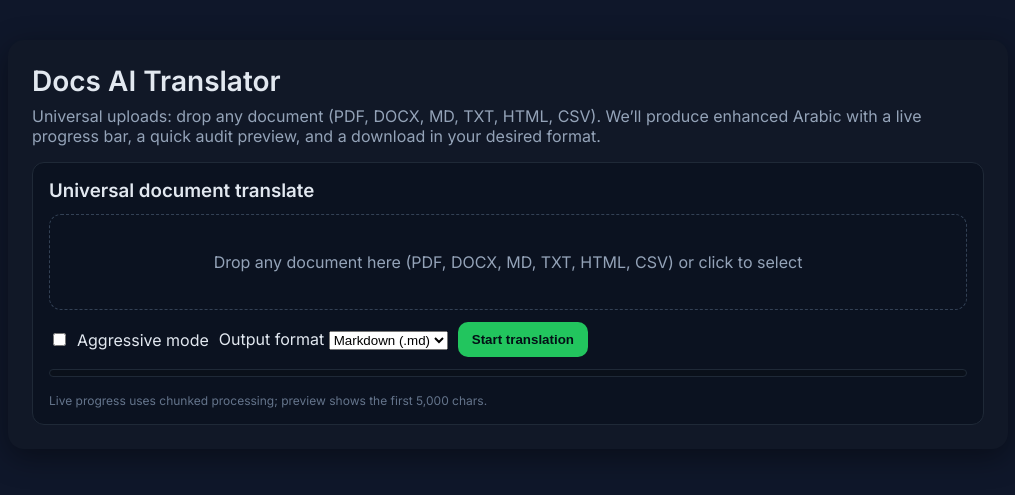
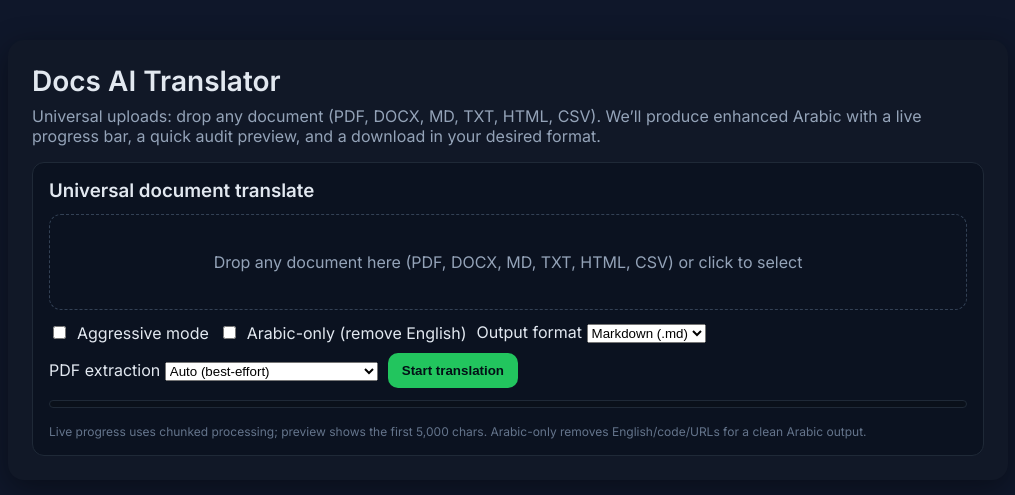
Before and after one commit to Fadil369/ar-docs-translator, a FastAPI app: page / in a window 1280 px wide. Shown: the top 495 px of the page, without its empty margins (132-1147 px from the left). Run offline with FastAPI, Linux system fonts and the light colour scheme; some libraries are stand-ins or nearby versions.

Commit message:
feat: universal ingestion, Arabic-only cleanup, PDF modes, CF deploy

````diff
--- a/requirements.txt
+++ b/requirements.txt
@@ -6,8 +6,6 @@ uvicorn[standard]>=0.30.0
 jinja2>=3.1.2
 python-multipart>=0.0.20
 python-docx>=1.1.2
-pdfminer.six>=20231228
-python-docx>=1.1.0
-pdfminer.six>=20231228
-python-docx>=1.1.2
 pdfminer.six>=20240706
+PyMuPDF>=1.24.9
+pdfplumber>=0.11.4
--- a/webapp/app.py
+++ b/webapp/app.py
@@ -6,7 +6,7 @@ import shutil
 import tempfile
 import zipfile
 from pathlib import Path
-from typing import List, Optional
+from typing import List, Optional, Tuple
 
 from fastapi import FastAPI, UploadFile, File, Form
 from fastapi.responses import HTMLResponse, JSONResponse, FileResponse
@@ -70,6 +70,48 @@ def _likely_english(text: str) -> bool:
     return ascii_letters > 150 and ratio < 0.15
 
 
+def _arabic_only_cleanup(text: str) -> str:
+    text = re.sub(r"```[\s\S]*?```", "\n", text, flags=re.MULTILINE)
+    text = re.sub(r"`[^`]*`", " ", text)
+    text = re.sub(r"({%[^%]*%}|{{[^}]*}})", " ", text)
+    text = re.sub(r"https?://\S+|www\.\S+", " ", text)
+    text = re.sub(r"\b[\w\.-]+@[\w\.-]+\.[A-Za-z]{2,}\b", " ", text)
+    text = re.sub(r"<[^>]+>", " ", text)
+    # Remove Latin letters (keep digits/punct)
+    text = re.sub(r"[A-Za-z]", "", text)
+    # Remove empty bracket pairs
+    text = re.sub(r"\(\s*\)", " ", text)
+    text = re.sub(r"\[\s*\]", " ", text)
+    text = re.sub(r"\{\s*\}", " ", text)
+    # Normalize whitespace
+    text = re.sub(r"[ \t]+", " ", text)
+    # Keep only lines containing Arabic
+    kept = []
+    for line in text.splitlines():
+        if re.search(r"[\u0600-\u06FF]", line):
+            kept.append(line.strip())
+    text = "\n".join(kept)
+    text = re.sub(r"(\n\s*){3,}", "\n\n", text)
+    text = _arabic_typography(text)
+    return text.strip()
+
+
+def _arabic_typography(text: str, convert_digits: bool = True) -> str:
+    # Convert Western digits to Arabic-Indic
+    if convert_digits:
+        text = text.translate(str.maketrans("0123456789", "٠١٢٣٤٥٦٧٨٩"))
+    # Punctuation replacements
+    text = text.replace(",", "،").replace(";", "؛")
+    # Replace question marks only when adjacent to Arabic letters
+    text = re.sub(r"(?<=\w)\?", "؟", text)
+    # Remove space before punctuation and ensure single space after where appropriate
+    text = re.sub(r"\s+([،؛:])", r"\1", text)
+    text = re.sub(r"([،؛:])([^\s\n])", r"\1 \2", text)
+    # Collapse multiple spaces
+    text = re.sub(r"[ \t]+", " ", text)
+    return text
+
+
 def _strip_html(html: str) -> str:
     html = re.sub(r"<script[\s\S]*?</script>", "", html, flags=re.IGNORECASE)
     html = re.sub(r"<style[\s\S]*?</style>", "", html, flags=re.IGNORECASE)
@@ -78,7 +120,111 @@ def _strip_html(html: str) -> str:
     return html.strip()
 
 
-def _extract_text_generic(path: Path) -> str:
+def _clean_paragraphs(text: str) -> str:
+    text = text.replace("\r\n", "\n").replace("\r", "\n")
+    text = re.sub(r"(\w)-\n(\w)", r"\1\2", text)
+    paras = re.split(r"\n\s*\n", text)
+    joined = []
+    for p in paras:
+        lines = [ln.strip() for ln in p.split("\n") if ln.strip()]
+        if not lines:
+            continue
+        # Join single line breaks within a paragraph
+        joined.append(" ".join(lines))
+    out = "\n\n".join(joined)
+    out = re.sub(r"[ \t]+", " ", out)
+    return out.strip()
+
+
+def _extract_pdf_text(path: Path, mode: str = "auto") -> str:
+    pages: List[str] = []
+    used = None
+    # Try PyMuPDF first if allowed
+    if mode in ("auto", "fitz", "layout"):
+        try:
+            import fitz  # PyMuPDF
+            used = "fitz"
+            doc = fitz.open(str(path))
+            for page in doc:
+                txt = page.get_text("text") or ""
+                pages.append(txt)
+        except Exception:
+            pages = []
+            used = None
+    # Fallback to pdfplumber
+    if not pages and mode in ("auto", "plumber", "layout"):
+        try:
+            import pdfplumber
+            used = "plumber"
+            with pdfplumber.open(str(path)) as pdf:
+                for p in pdf.pages:
+                    txt = p.extract_text() or ""
+                    pages.append(txt)
+        except Exception:
+            pages = []
+            used = None
+    # Try PDFMiner with layout params if requested
+    if (mode == "layout") and not pages:
+        try:
+            from pdfminer.high_level import extract_text
+            from pdfminer.layout import LAParams
+            used = "pdfminer-layout"
+            laparams = LAParams(all_texts=True, line_margin=0.2, word_margin=0.1, char_margin=1.0)
+            raw = extract_text(str(path), laparams=laparams) or ""
+            pages = [raw]
+        except Exception:
+            pages = []
+            used = None
+    # Fallback to pdfminer default
+    if not pages:
+        try:
+            from pdfminer.high_level import extract_text
+            used = "pdfminer"
+            raw = extract_text(str(path)) or ""
+            pages = [raw]
+        except Exception:
+            return ""
+
+    # Header/footer removal heuristic if we have multiple pages
+    first_counts = {}
+    last_counts = {}
+    def norm_line(s: str) -> str:
+        s = s.strip()
+        s = re.sub(r"\s+", " ", s)
+        return s
+    if len(pages) > 1:
+        for txt in pages:
+            lines = [l for l in txt.splitlines() if l.strip()]
+            if not lines:
+                continue
+            first = norm_line(lines[0])
+            last = norm_line(lines[-1])
+            first_counts[first] = first_counts.get(first, 0) + 1
+            last_counts[last] = last_counts.get(last, 0) + 1
+        threshold = max(2, int(0.6 * len(pages)))
+        headers = {k for k, v in first_counts.items() if v >= threshold and 0 < len(k) <= 100}
+        footers = {k for k, v in last_counts.items() if v >= threshold and 0 < len(k) <= 100}
+    else:
+        headers, footers = set(), set()
+
+    cleaned_pages: List[str] = []
+    for txt in pages:
+        lines = [l for l in txt.splitlines()]
+        # strip page numbers alone
+        if lines:
+            if norm_line(lines[:1][0]) in headers:
+                lines = lines[1:]
+            if lines and norm_line(lines[-1]) in footers:
+                lines = lines[:-1]
+        lines = [ln for ln in lines if not re.fullmatch(r"\s*\d+\s*", ln)]
+        cleaned_pages.append("\n".join(lines))
+
+    merged = "\n\n".join(cleaned_pages)
+    merged = _clean_paragraphs(merged)
+    return merged
+
+
+def _extract_text_generic(path: Path, pdf_mode: str = "auto") -> str:
     ext = path.suffix.lower()
     try:
         if ext in {".md", ".txt", ".csv", ".log", ".rtf"}:
@@ -98,11 +244,7 @@ def _extract_text_generic(path: Path) -> str:
             except Exception:
                 return ""
         if ext == ".pdf":
-            try:
-                from pdfminer.high_level import extract_text
-                return extract_text(str(path)) or ""
-            except Exception:
-                return ""
+            return _extract_pdf_text(path, mode=pdf_mode)
     except Exception:
         return ""
     # Fallback best-effort decode
@@ -113,7 +255,7 @@ def _extract_text_generic(path: Path) -> str:
         return raw.decode("latin-1", errors="ignore")
 
 
-async def _process_file_job(session_id: str, src_path: Path, aggressive: bool, desired_format: str):
+async def _process_file_job(session_id: str, src_path: Path, aggressive: bool, desired_format: str, pdf_mode: str = "auto", arabic_only: bool = False):
     JOBS[session_id] = {
         "status": "processing",
         "progress": 0,
@@ -123,8 +265,8 @@ async def _process_file_job(session_id: str, src_path: Path, aggressive: bool, d
         "error": None,
     }
     try:
-        text = _extract_text_generic(src_path)
-        translator = LocalAITranslator(docs_root=str(ROOT / "docs"), aggressive=aggressive)
+        text = _extract_text_generic(src_path, pdf_mode=pdf_mode)
+        translator = LocalAITranslator(docs_root=str(ROOT / "docs"), aggressive=aggressive, arabic_only=arabic_only)
         total = max(1, (len(text) // 10000) + 1)
         out_parts: List[str] = []
         for idx in range(total):
@@ -138,12 +280,14 @@ async def _process_file_job(session_id: str, src_path: Path, aggressive: bool, d
             await asyncio.sleep(0)  # yield
 
         output_text = "\n\n".join(out_parts)
+        if arabic_only:
+            output_text = _arabic_only_cleanup(output_text)
 
         # Wrap as Markdown frontmatter if requested
         sess_dir = src_path.parent
         if desired_format == "md":
             title = src_path.stem
-            frontmatter = f"---\nlang: ar\ntitle: \"{title}\"\n---\n\n"
+            frontmatter = f"---\nlang: ar\ndir: rtl\ntitle: \"{title}\"\n---\n\n"
             output_text = frontmatter + output_text
             out_path = sess_dir / f"{src_path.stem}-ar.md"
         else:
@@ -267,16 +411,33 @@ def download_result(session_id: str):
 
 
 @app.post("/api/ingest-file")
-async def ingest_file(file: UploadFile = File(...), aggressive: bool = Form(False), desired_format: str = Form("md")):
+async def ingest_file(file: UploadFile = File(...), aggressive: bool = Form(False), desired_format: str = Form("md"), pdf_mode: str = Form("auto"), arabic_only: bool = Form(False)):
     sess_dir = Path(tempfile.mkdtemp(prefix="universal_session_"))
     src_path = sess_dir / (file.filename or "uploaded")
     # stream copy to disk
-    with src_path.open("wb") as f:
-        await asyncio.to_thread(shutil.copyfileobj, file.file, f)
+    try:
+        if hasattr(file.file, "seek"):
+            try:
+                file.file.seek(0)
+            except Exception:
+                pass
+        with src_path.open("wb") as f:
+            await asyncio.to_thread(shutil.copyfileobj, file.file, f)
+    except Exception as e:
+        return JSONResponse({"error": f"Upload failed: {e}"}, status_code=400)
 
     session_id = uuid4().hex
-    asyncio.create_task(_process_file_job(session_id, src_path, aggressive, desired_format))
-    return JSONResponse({"session_id": session_id, "status": "processing"})
+    # Pre-register job to avoid race where progress is polled before background task starts
+    JOBS[session_id] = {
+        "status": "queued",
+        "progress": 0,
+        "preview": "",
+        "download_path": None,
+        "audit_flagged": False,
+        "error": None,
+    }
+    asyncio.create_task(_process_file_job(session_id, src_path, aggressive, desired_format, pdf_mode=pdf_mode, arabic_only=arabic_only))
+    return JSONResponse({"session_id": session_id, "status": "queued", "pdf_mode": pdf_mode, "arabic_only": arabic_only})
 
 
 @app.get("/api/progress/{session_id}")
--- a/webapp/static/app.js
+++ b/webapp/static/app.js
@@ -32,6 +32,16 @@ function init(){
         fd.append('file', file);
         fd.append('aggressive', byId('uniAgg').checked ? 'true' : 'false');
         fd.append('desired_format', byId('uniFormat').value);
+        const arabicOnly = byId('uniArabicOnly');
+        if (arabicOnly) {
+          fd.append('arabic_only', arabicOnly.checked ? 'true' : 'false');
+        }
+        const pdfModeSel = byId('uniPdfMode');
+        if (pdfModeSel) {
+          fd.append('pdf_mode', pdfModeSel.value || 'auto');
+        }
+    const arOnly = byId('uniArabicOnly');
+    if (arOnly) fd.append('arabic_only', arOnly.checked ? 'true' : 'false');
   const res = await fetch(apiUrl('/api/ingest-file'), { method:'POST', body: fd });
         const data = await res.json();
         if(data.error) throw new Error(data.error);
--- a/webapp/templates/index.html
+++ b/webapp/templates/index.html
@@ -22,10 +22,20 @@
         </div>
         <div class="controls">
           <label class="switch"><input type="checkbox" id="uniAgg" /> Aggressive mode</label>
+          <label class="switch"><input type="checkbox" id="uniArabicOnly" /> Arabic-only (remove English)</label>
           <label>Output format
             <select id="uniFormat">
               <option value="md">Markdown (.md)</option>
               <option value="txt">Plain text (.txt)</option>
+            </select>
+          </label>
+          <label>PDF extraction
+            <select id="uniPdfMode" title="Choose how to parse PDFs">
+              <option value="auto">Auto (best-effort)</option>
+              <option value="fitz">PyMuPDF (fast)</option>
+              <option value="plumber">pdfplumber (balanced)</option>
+              <option value="layout">Layout-aware (try fitz→plumber)</option>
+              <option value="pdfminer">PDFMiner (fallback)</option>
             </select>
           </label>
           <button class="button" id="uniBtn" type="submit">Start translation</button>
@@ -35,7 +45,7 @@
         <div class="actions">
           <button type="button" id="uniDownload" class="button secondary hidden">Download result</button>
         </div>
-        <div class="hint">Live progress uses chunked processing; preview shows the first 5,000 chars.</div>
+    <div class="hint">Live progress uses chunked processing; preview shows the first 5,000 chars. Arabic-only removes English/code/URLs for a clean Arabic output.</div>
       </form>
     </div>
 
````
Also changed, not shown: local_ai_translator.py (+57 -8 lines), pages/index.html (+10 -0 lines), pages/static/app.js (+1 -1 lines), .github/workflows/deploy-cloudflare.yml, README_DEPLOY.md (added), 1 other file.
